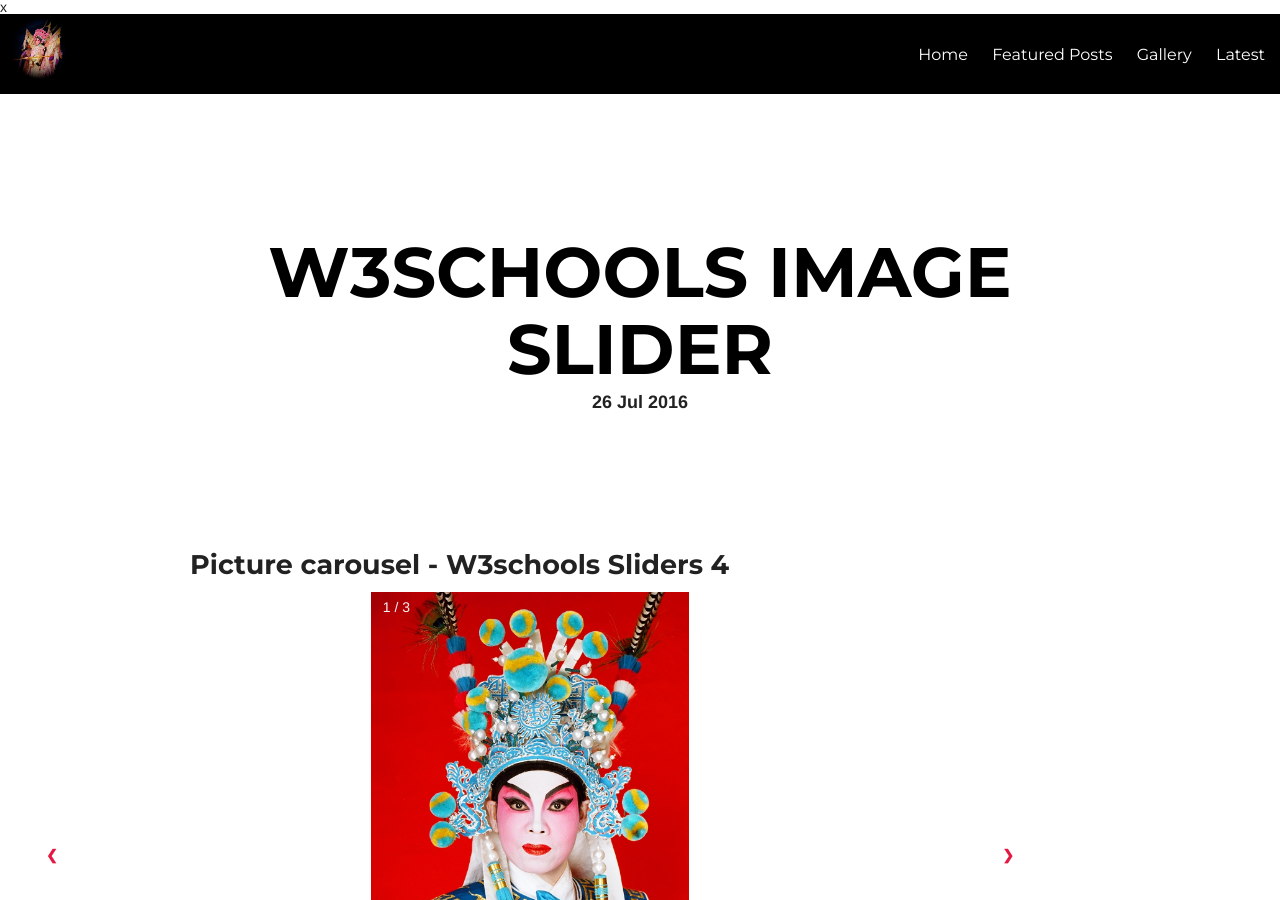
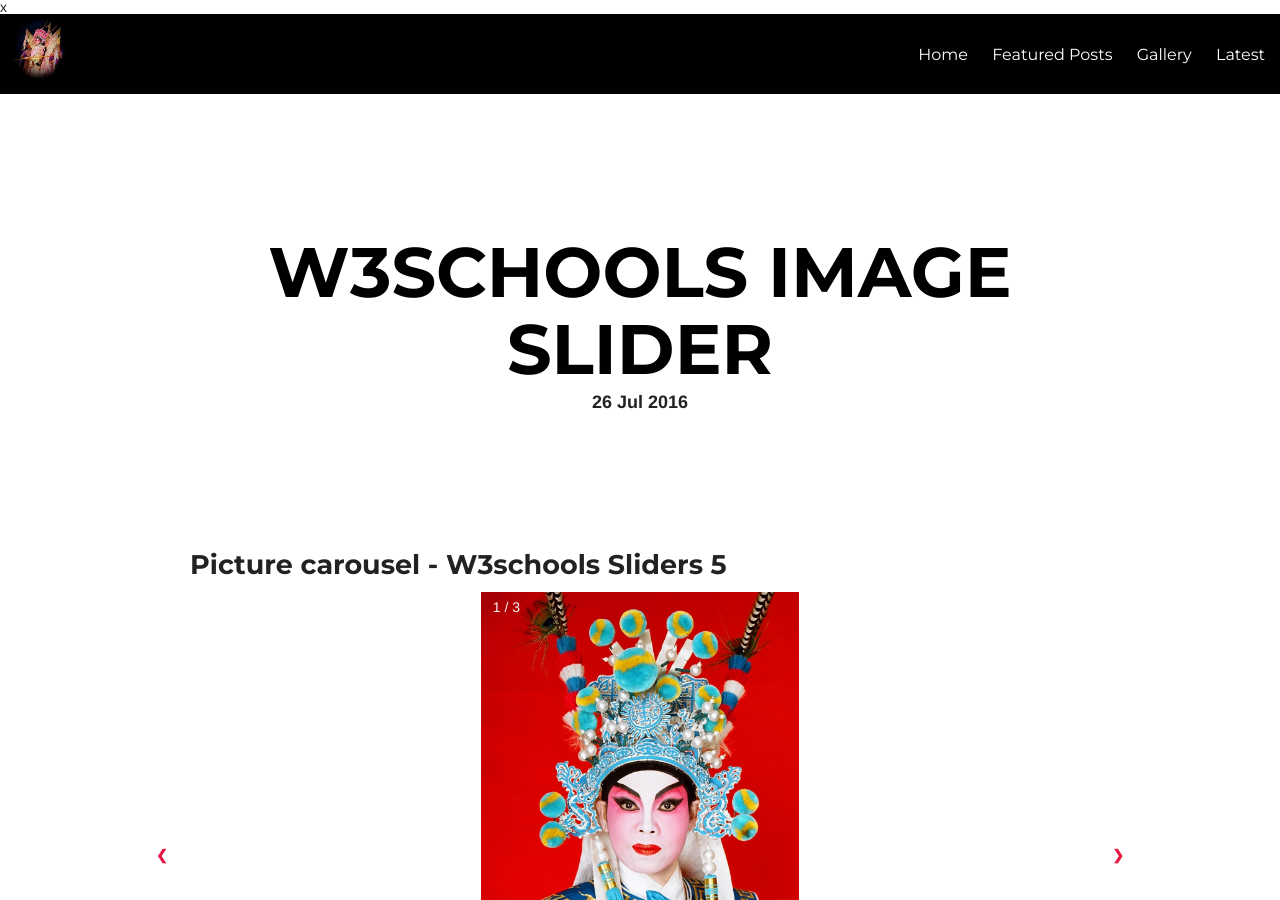
Before and after one commit to gitmannen/drama2, a Jekyll site: the page built from _posts/2016-07-26-w3schools-slider.md, in a window 1280 px wide and 900 px high. Built offline with Jekyll 4.4.1, drawn with Linux system fonts in a browser that asks for light colours; nearby versions of some CDN libraries.

Commit message:
oiumyntbr

```diff
--- a/_posts/2016-07-26-w3schools-slider.md
+++ b/_posts/2016-07-26-w3schools-slider.md
@@ -15,8 +15,8 @@ w3Loaded: true
 ---
 
 
-### Picture  carousel -  W3schools Sliders  4
-<div class="slideshow-container">
+### Picture  carousel -  W3schools Sliders  5
+<div class="slideshow-container" style="margin:0 auto; display: block;">
   <div class="mySlides fade">
     <div class="numbertext"></div>
     <img class="imgg" src="{{ site.url }}/images/costume3.jpg" >
```
